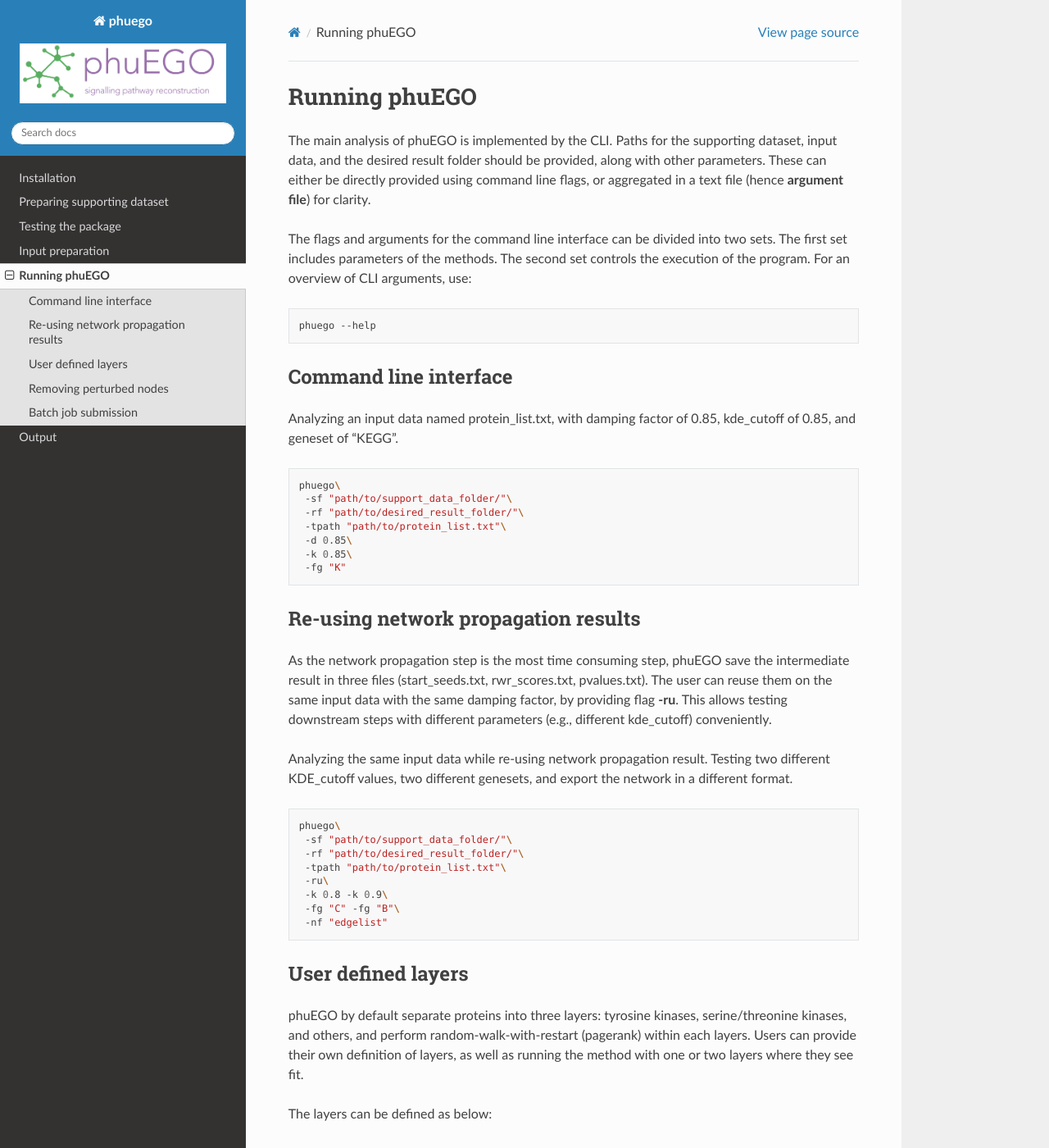
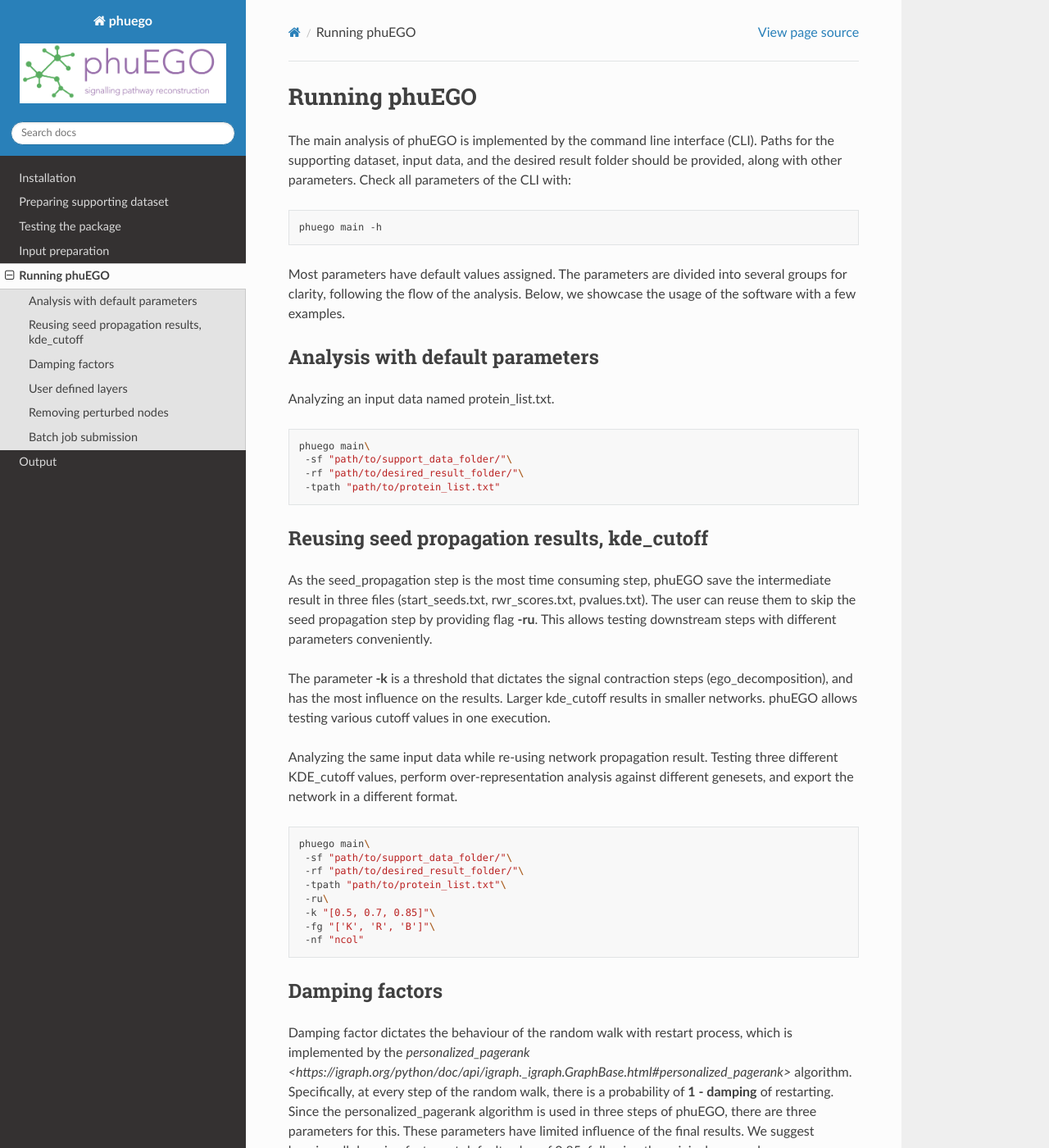
Before and after one commit to haoqichen20/phuego, a Sphinx documentation site: the page built from docs/source/usage_cli.rst, in a window 1280 px wide and 1400 px high. Shown: the whole window at 82% size. Built offline with Sphinx 7.4.7 and the Read the Docs theme 2.0.0, drawn with Linux system fonts in a browser that asks for light colours; some of the changed text lies outside the part shown.

Commit message:
update documentation

```diff
--- a/docs/source/usage_cli.rst
+++ b/docs/source/usage_cli.rst
@@ -1,71 +1,92 @@
 Running phuEGO
 ==============
 
-The main analysis of phuEGO is implemented by the CLI. Paths for the supporting
-dataset, input data, and the desired result folder should be provided, along with
-other parameters. These can either be directly provided using command
-line flags, or aggregated in a text file (hence **argument file**) for clarity.
-
-The flags and arguments for the command line interface can be divided into two sets.
-The first set includes parameters of the methods.
-The second set controls the execution of the program.
-For an overview of CLI arguments, use:
+The main analysis of phuEGO is implemented by the command line interface (CLI).
+Paths for the supporting dataset, input data, and the desired result folder
+should be provided, along with other parameters. Check all parameters of the CLI with:
 
 .. code-block:: bash
 
-   phuego --help
+   phuego main -h
 
-
+Most parameters have default values assigned. The parameters are divided into
+several groups for clarity, following the flow of the analysis.
+Below, we showcase the usage of the software with a few examples.
 
 .. _CLI:
 
-Command line interface
-~~~~~~~~~~~~~~~~~~~~~~
+Analysis with default parameters
+~~~~~~~~~~~~~~~~~~~~~~~~~~~~~~~~
 
-Analyzing an input data named protein_list.txt, with damping factor of 0.85,
-kde_cutoff of 0.85, and geneset of "KEGG".
+Analyzing an input data named protein_list.txt.
 
 .. code-block:: bash
 
-   phuego\
+   phuego main\
     -sf "path/to/support_data_folder/"\
     -rf "path/to/desired_result_folder/"\
-    -tpath "path/to/protein_list.txt"\
-    -d 0.85\
-    -k 0.85\
-    -fg "K"
-
+    -tpath "path/to/protein_list.txt"
 
 
 .. _reuse:
 
-Re-using network propagation results
-~~~~~~~~~~~~~~~~~~~~~~~~~~~~~~~~~~~~
+Reusing seed propagation results, kde_cutoff
+~~~~~~~~~~~~~~~~~~~~~~~~~~~~~~~~~~~~~~~~~~~~
 
-As the network propagation step is the most time consuming step, phuEGO save
+As the seed_propagation step is the most time consuming step, phuEGO save
 the intermediate result in three files
 (start_seeds.txt, rwr_scores.txt, pvalues.txt).
-The user can reuse them on the same input data with the same damping factor,
+The user can reuse them to skip the seed propagation step
 by providing flag **-ru**. This allows testing downstream steps with
-different parameters (e.g., different kde_cutoff) conveniently.
+different parameters conveniently.
+
+The parameter **-k** is a threshold that dictates the signal contraction steps (ego_decomposition),
+and has the most influence on the results. Larger kde_cutoff results in smaller networks. phuEGO allows
+testing various cutoff values in one execution.
 
 .. container::
 
    Analyzing the same input data while re-using network propagation result.
-   Testing two different KDE_cutoff values, two different genesets,
-   and export the network in a different format.
+   Testing three different KDE_cutoff values, perform over-representation analysis
+   against different genesets, and export the network in a different format.
 
    .. code-block:: bash
 
-      phuego\
+      phuego main\
        -sf "path/to/support_data_folder/"\
        -rf "path/to/desired_result_folder/"\
        -tpath "path/to/protein_list.txt"\
        -ru\
-       -k 0.8 -k 0.9\
-       -fg "C" -fg "B"\
-       -nf "edgelist"
+       -k "[0.5, 0.7, 0.85]"\
+       -fg "['K', 'R', 'B']"\
+       -nf "ncol"
 
+
+.. _damping:
+
+Damping factors
+~~~~~~~~~~~~~~~
+
+Damping factor dictates the behaviour of the random walk with restart process,
+which is implemented by the
+`personalized_pagerank <https://igraph.org/python/doc/api/igraph._igraph.GraphBase.html#personalized_pagerank>`
+algorithm. Specifically, at every step of the random walk, there is a probability of **1 - damping** of restarting.
+Since the personalized_pagerank algorithm is used in three steps of phuEGO, there are three parameters for this.
+These parameters have limited influence of the final results.
+We suggest keeping all damping factors at default value of 0.85, following the original pagerank implementation,
+or testing a couple of values for damping_seed only, which has the most influence (albeit still limited) of the three.
+Analysis with different damping factor values need to be submitted as separate jobs.
+
+.. container::
+
+   .. code-block:: bash
+
+      phuego main\
+       -sf "path/to/support_data_folder/"\
+       -rf "path/to/desired_result_folder/"\
+       -tpath "path/to/protein_list.txt"\
+       -ds 0.7\
+       -k "[0.5, 0.7, 0.85]"\
 
 .. _user_defined_layers:
 
@@ -77,17 +98,22 @@ serine/threonine kinases, and others, and perform random-walk-with-restart
 (pagerank) within each layers. Users can provide their own definition of layers,
 as well as running the method with one or two layers where they see fit.
 
-The layers can be defined as below:
+The layers can be defined as a tab-delimited text file, with row1 as layer1 and row2
+as layer2, and the layer name in the first column. Uniprot ID of proteins should be used.
 
-..code-block::
+For three layer classification, define two layers and other proteins will be classify as a third layer.
+If one layer is provided, a two layer classification will be made.
 
-   TODO
+.. code-block::
+
+   layer1_name uniprotID_1 uniprotID_2 uniprotID_3
+   layer2_name uniprotID_4 uniprotID_5 uniprotID_5
 
 And it can be run with the following:
 
 .. code-block:: bash
 
-   TODO
+
 
 
 
```
Also changed, not shown: docs/source/input_preparation.rst (+10 -17 lines).
